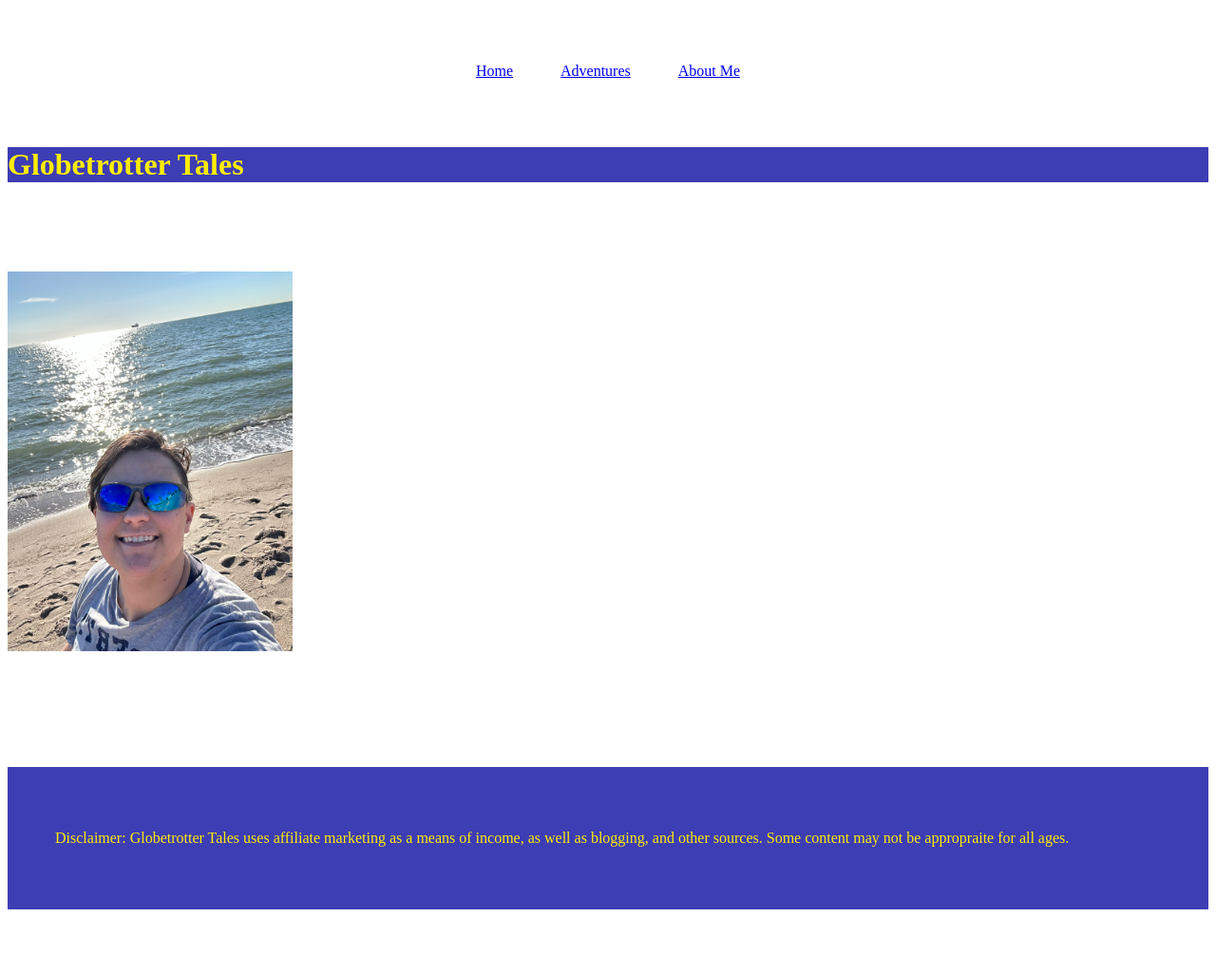
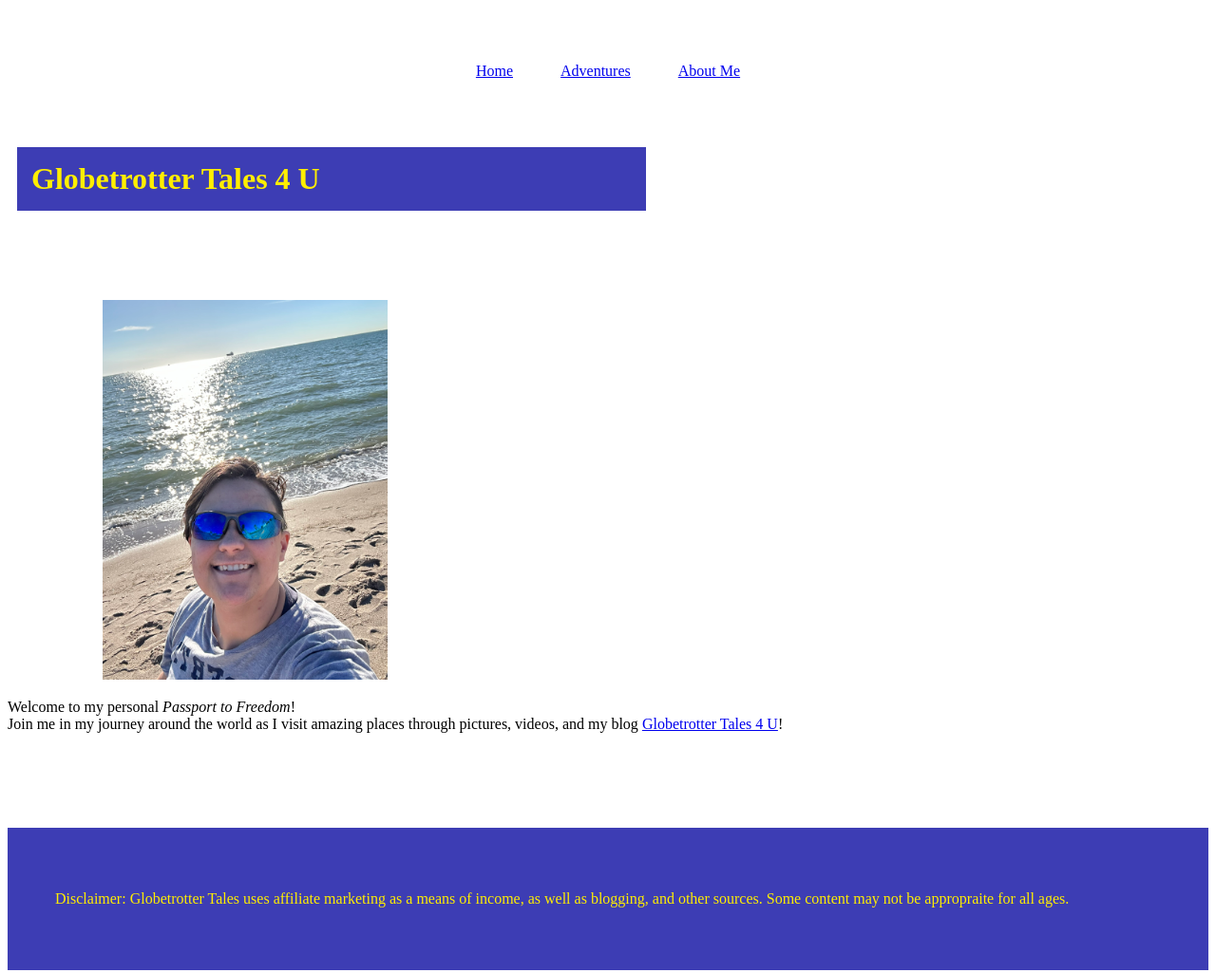
Before and after one commit to amypholley/globetrottertales, a plain HTML site: page index.html in a window 1280 px wide. Shown: the whole page at 95% size. Before the commit the page ends 966 px from the top, so only its background shows below. Drawn offline with Linux system fonts and the light colour scheme.

Commit message:
Picture, title, etc.

```diff
--- a/index.html
+++ b/index.html
@@ -19,26 +19,32 @@
                </li>
             </ul>
         </header>
-        <h1 style="color: rgb(255, 238, 0); background-color: rgb(61, 61, 180); " >Globetrotter Tales</h1>
+
+        <h1 id="h1">Globetrotter Tales 4 U</h1>
 
             <br>
             <br>
             <br>
             <br>
-            <picture id="picture">
+        <picture id="picture">
                 <source media="(min-width:650px)" srcset="IMG_4592.JPEG" />
                 <img
                   src="IMG_4592.JPEG"
                   style="height: 400px"
                   style="width: 300px">
-              </picture>
-            <br>
-            <br>
+        </picture>
 
-    <footer>
+        <p id="introduction">
+            Welcome to my personal <em>Passport to Freedom</em>!<br>
+            Join me in my journey around the world as I visit amazing places through pictures, videos, and my blog
+            <a href="https://globetrottertales4u.blogspot.com/">Globetrotter Tales 4 U</a>!
+        </p>
+
+        <footer>
         <p id="footer">
             Disclaimer: Globetrotter Tales uses affiliate marketing as a means of income, as well as blogging, and other sources. Some content may not be appropraite for all ages.
         </p>
-    </footer>
-</body>
+        </footer>
+
+    </body>
 </html>
--- a/style.css
+++ b/style.css
@@ -11,6 +11,28 @@ ul {
     font-display: white;
 }
 
+h1 {
+    justify-content: center;
+    margin-left: 10px;
+    width: 50%;
+    padding: 15px;
+    color: rgb(255, 238, 0);
+    background-color: rgb(61, 61, 180)
+}
+#picture {
+    display: flexbox;
+    flex: auto;
+    margin-left: 100px;
+    margin-right: auto;
+
+}
+
+#introduction {
+    display: flexbox;
+    flex: auto;
+    justify-content: space-between;
+}
+
 footer {
     display: flex;
     justify-content: left;
@@ -22,5 +44,6 @@ footer {
     font-size: medium;
     font-display: rgb(255, 238, 0);
     font: rgb(255, 238, 0);
+    margin: auto;
     margin-top: 100px;
 }
```
